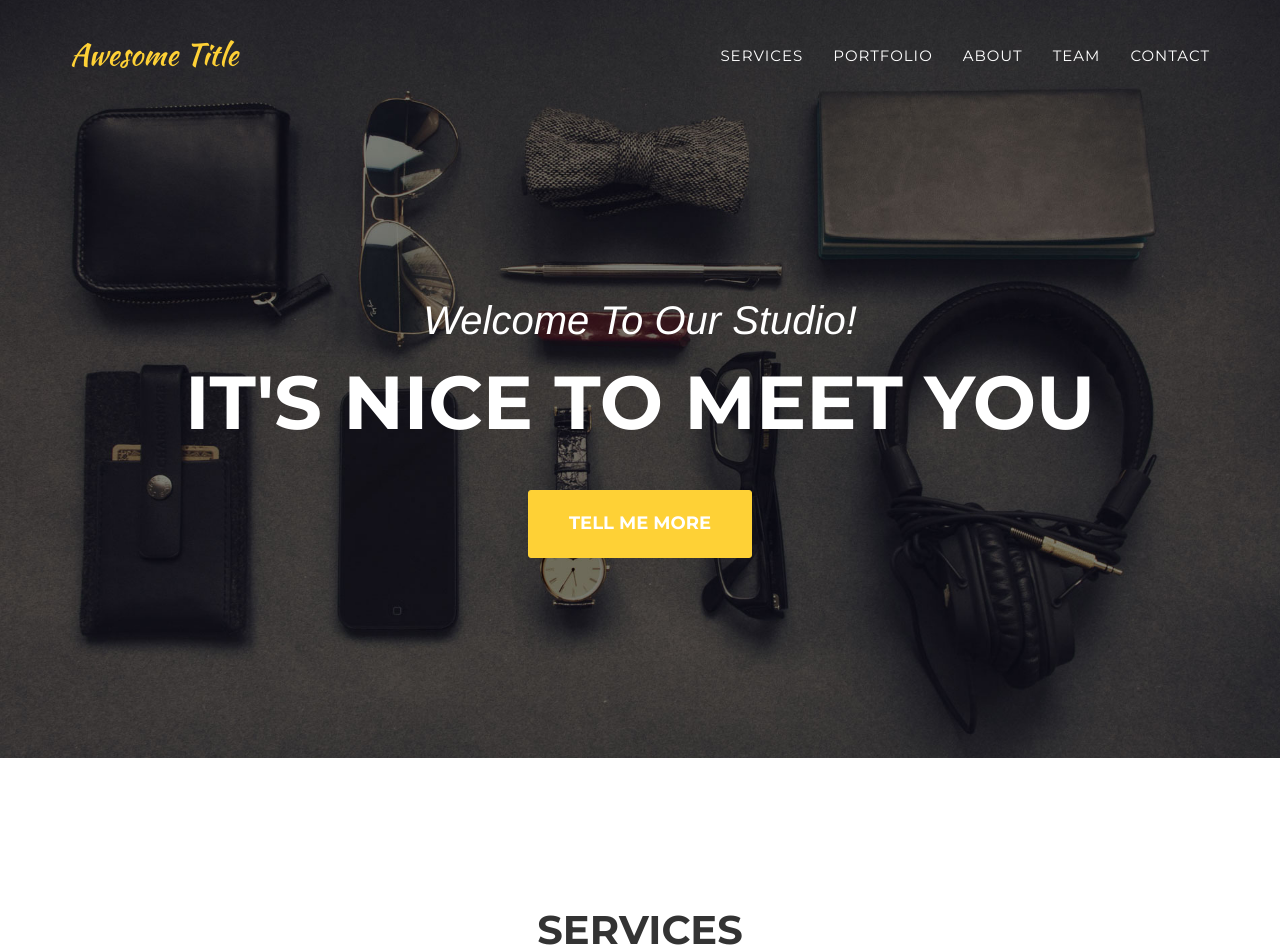
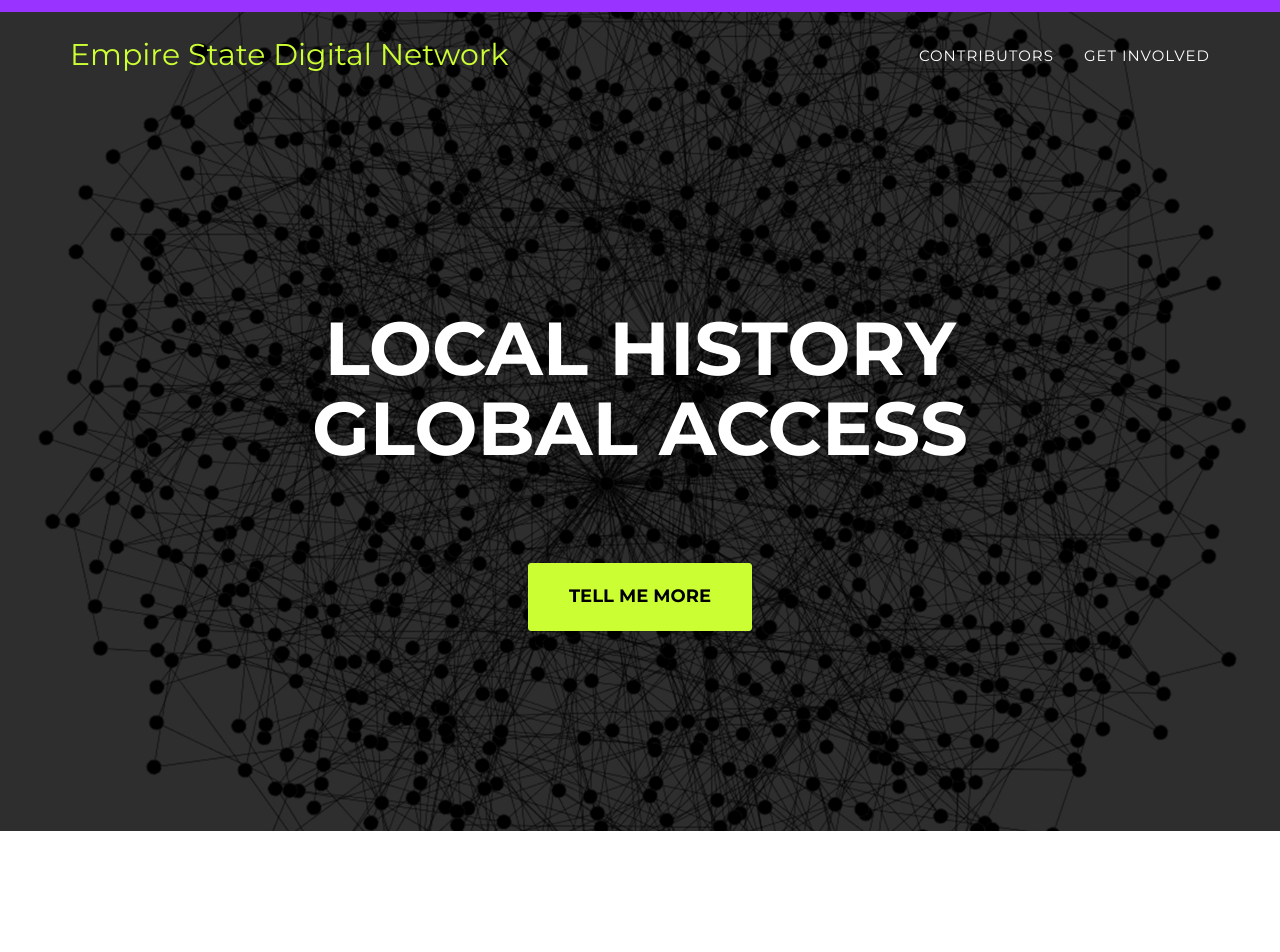
Before and after one commit to mnylc/esdn, a Jekyll site: the page built from index.html, in a window 1280 px wide and 1400 px high. Shown: the top 952 px of the window. Built offline with Jekyll 4.4.1, drawn with Linux system fonts in a browser that asks for light colours; some web fonts are replaced; some of the changed text lies outside the part shown.

Commit message:
added content etc

```diff
--- a/_config.yml
+++ b/_config.yml
@@ -1,15 +1,15 @@
 url: https://y7kim.github.io
-baseurl: /agency-jekyll-theme/
+baseurl: /esdn/
 
 # Site settings
-title: Awesome Title
+title: Empire State Digital Network
 email: your-email@domain.com
 description: "Write an awesome description for your new site here. You can edit this line in _config.yml. It will appear in your document head meta (for Google search results) and in your feed.xml site description."
 
 # Color settings (hex-codes without the leading hash-tag)
 color:
-  primary: fed136
-  secondary: fec503
+  primary: ccff33
+  secondary: 99cc00
   secondary-dark: 333
 
 # Team names, titles and social links
--- /dev/null
+++ b/_includes/graphic_story.html
@@ -0,0 +1,37 @@
+<!-- Services Section -->
+    <section id="services">
+        <div class="container">
+            <div class="row">
+                <div class="col-lg-12 text-center">
+                    <h2 class="section-heading">How it works</h2>
+                    <h3 class="section-subheading text-muted">Everyone who puts digital collections on the web describes them a little differently, which makes them very hard to find.  Here's how we fix that problem.</h3>
+                </div>
+            </div>
+            <div class="row text-center">
+                <div class="col-md-4">
+                    <span class="fa-stack fa-4x">
+                        <i class="fa fa-circle fa-stack-2x text-primary"></i>
+                        <i class="fa fa-shopping-cart fa-stack-1x fa-inverse"></i>
+                    </span>
+                    <h4 class="service-heading">Harvest</h4>
+                    <p class="text-muted">ESDN works with libraries, archives, historical societies, and museums that have digitzed their content to make it accessible as widely as possible.  First we do that by helping you configure a data feed that containc all of the information describing your digital collections.  It's easy.</p>
+                </div>
+                <div class="col-md-4">
+                    <span class="fa-stack fa-4x">
+                        <i class="fa fa-circle fa-stack-2x text-primary"></i>
+                        <i class="fa fa-laptop fa-stack-1x fa-inverse"></i>
+                    </span>
+                    <h4 class="service-heading">Translate</h4>
+                    <p class="text-muted">Then, ESDN works with you to refine your <a href="#">metadata</a>.  Metadata is the digital equivalent of cards in the classic library card catalog. Imagine how hard it would have been to find the book you want if every library had organized their card catalog differently? In this phase of our process, we resolve all of these differences in description.</p>
+                </div>
+                <div class="col-md-4">
+                    <span class="fa-stack fa-4x">
+                        <i class="fa fa-circle fa-stack-2x text-primary"></i>
+                        <i class="fa fa-lock fa-stack-1x fa-inverse"></i>
+                    </span>
+                    <h4 class="service-heading">Deliver</h4>
+                    <p class="text-muted">Finally, ESDN sends a single data stream describing participants collections in New York State to the Digital Public Library of America.  The result: trusted, high quality, primary source historical content is discoverable and available to many more people than exer before.</p>
+                </div>
+            </div>
+        </div>
+    </section>
--- a/_includes/header.html
+++ b/_includes/header.html
@@ -19,19 +19,10 @@
                         <a href="#page-top"></a>
                     </li>
                     <li>
-                        <a class="page-scroll" href="#services">Services</a>
+                        <a class="page-scroll" href="#team">Contributors</a>
                     </li>
                     <li>
-                        <a class="page-scroll" href="#portfolio">Portfolio</a>
-                    </li>
-                    <li>
-                        <a class="page-scroll" href="#about">About</a>
-                    </li>
-                    <li>
-                        <a class="page-scroll" href="#team">Team</a>
-                    </li>
-                    <li>
-                        <a class="page-scroll" href="#contact">Contact</a>
+                        <a class="page-scroll" href="#contact">Get Involved</a>
                     </li>
                 </ul>
             </div>
@@ -44,9 +35,12 @@
     <header>
         <div class="container">
             <div class="intro-text">
-                <div class="intro-lead-in">Welcome To Our Studio!</div>
-                <div class="intro-heading">It's Nice To Meet You</div>
+                <br />
+                <div class="intro-heading">Local History</div>
+                <div class="intro-heading">Global Access</div>
+
                 <a href="#services" class="page-scroll btn btn-xl">Tell Me More</a>
+
             </div>
         </div>
     </header>
--- /dev/null
+++ b/_includes/map.html
@@ -0,0 +1,12 @@
+<!-- Services Section -->
+    <section id="services">
+        <div class="container">
+            <div class="row">
+                <div class="col-lg-12">
+                    <h2 class="section-heading">Maximizing Access to New York State's Cultural History</h2>
+                    <h3 class="section-subheading text-muted">By partnering with the Empire State Library Network, the Empire State Digital Network has reached 181 organizations across the state, with more getting involved every day.</h3>
+                    <iframe src="https://www.google.com/maps/embed?pb=!1m18!1m12!1m3!1d3023.3121263101475!2d-73.99453568459437!3d40.733156979329564!2m3!1f0!2f0!3f0!3m2!1i1024!2i768!4f13.1!3m3!1m2!1s0x89c25999a3a680ef%3A0xa72a16c8395ae03d!2s57+E+11th+St%2C+New+York%2C+NY+10003!5e0!3m2!1sen!2sus!4v1447520650459" width="100%" height="450" frameborder="0" style="border:0" allowfullscreen=""></iframe>
+                </div>
+            </div>
+        </div>
+    </section>
--- a/_includes/services.html
+++ /dev/null
@@ -1,37 +0,0 @@
-<!-- Services Section -->
-    <section id="services">
-        <div class="container">
-            <div class="row">
-                <div class="col-lg-12 text-center">
-                    <h2 class="section-heading">Services</h2>
-                    <h3 class="section-subheading text-muted">Lorem ipsum dolor sit amet consectetur.</h3>
-                </div>
-            </div>
-            <div class="row text-center">
-                <div class="col-md-4">
-                    <span class="fa-stack fa-4x">
-                        <i class="fa fa-circle fa-stack-2x text-primary"></i>
-                        <i class="fa fa-shopping-cart fa-stack-1x fa-inverse"></i>
-                    </span>
-                    <h4 class="service-heading">E-Commerce</h4>
-                    <p class="text-muted">Lorem ipsum dolor sit amet, consectetur adipisicing elit. Minima maxime quam architecto quo inventore harum ex magni, dicta impedit.</p>
-                </div>
-                <div class="col-md-4">
-                    <span class="fa-stack fa-4x">
-                        <i class="fa fa-circle fa-stack-2x text-primary"></i>
-                        <i class="fa fa-laptop fa-stack-1x fa-inverse"></i>
-                    </span>
-                    <h4 class="service-heading">Responsive Design</h4>
-                    <p class="text-muted">Lorem ipsum dolor sit amet, consectetur adipisicing elit. Minima maxime quam architecto quo inventore harum ex magni, dicta impedit.</p>
-                </div>
-                <div class="col-md-4">
-                    <span class="fa-stack fa-4x">
-                        <i class="fa fa-circle fa-stack-2x text-primary"></i>
-                        <i class="fa fa-lock fa-stack-1x fa-inverse"></i>
-                    </span>
-                    <h4 class="service-heading">Web Security</h4>
-                    <p class="text-muted">Lorem ipsum dolor sit amet, consectetur adipisicing elit. Minima maxime quam architecto quo inventore harum ex magni, dicta impedit.</p>
-                </div>
-            </div>
-        </div>
-    </section>
--- /dev/null
+++ b/_includes/what_we_do.html
@@ -0,0 +1,17 @@
+<!-- Services Section -->
+    <section id="services">
+        <div class="container">
+            <div class="row">
+                <div class="col-lg-12">
+                    <h2 class="section-heading">About</h2>
+                    <h3 class="section-subheading text-muted">Wait, so what is this?</h3>
+                    <p class="large">During the rise of mass market publishing of printed books in the 19th century, public librarians stepped up to the challenge of organizing and making the best of these books available to New Yorkers.  In this century, the libraries of New York are trying to do the same for important digital materials.</p>
+
+<p>As an example, many libraries have spent years trying to make the historical treasures of New York -- its papers, photos and public records -- easier to find by scanning and putting digital copies online. But with so many different websites and databases to turn to, it can be difficult for residents, students, and researchers to uncover the rich history of our state. In 2013, the Empire State Digital Network (ESDN) was launched with the aim of collecting New York State’s digital library materials and bringing them all together in one place.</p>
+
+<p>Before libraries were digital, we used card catalogs and the Dewey decimal system to organize and describe books and other documents so that people could locate them in buildings.  Unfortunately, digital libraries don’t use one simple system to organize and describe content so that we can find it easily on the internet.  ESDN is a translator that helps all of those different systems work together.  ESDN builds a catalog of those historically significant papers, photos, and public records for New York State, and then makes them available on a national platform called the Digital Public Library of America.</p>
+                </div>
+            </div>
+            </div>
+        </div>
+    </section>
--- a/_layouts/default.html
+++ b/_layouts/default.html
@@ -7,12 +7,9 @@
     <body id="page-top" class="index">
 
     {% include header.html %}
-    {% include services.html %}
-    {% include portfolio_grid.html %}
-    {% include about.html %}
-    {% include team.html %}
-    {% include clients.html %}
-    {% include contact.html %}
+    {% include map.html %}
+    {% include what_we_do.html %}
+    {% include graphic_story.html %}
     {% include footer.html %}
     {% include modals.html %}
     {% include js.html %}
```
Also changed, not shown: _includes/css/agency.css (+7 -4 lines), _includes/portfolio_grid.html (added, +18 -0 lines), img/header-bg.jpg.
